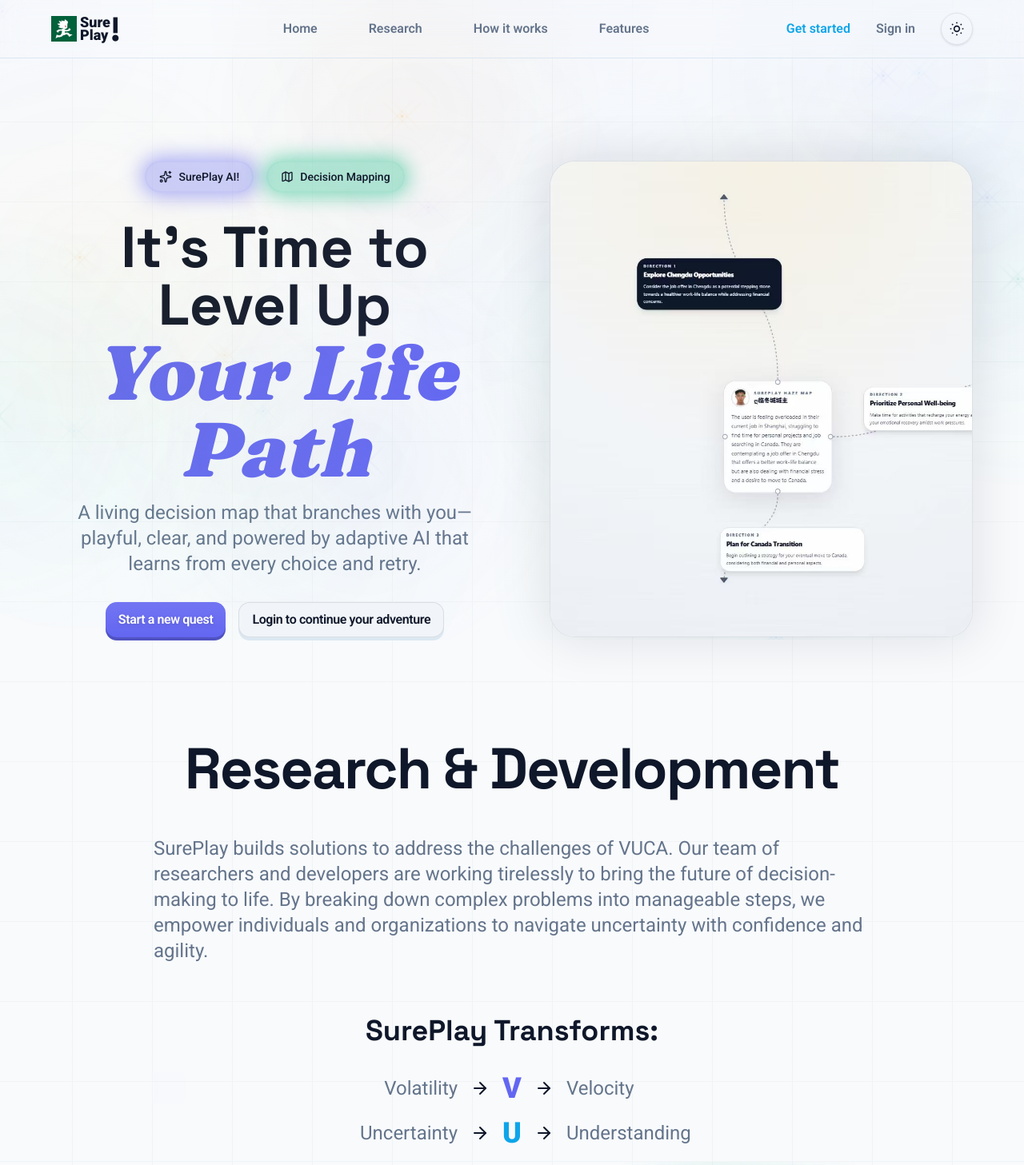
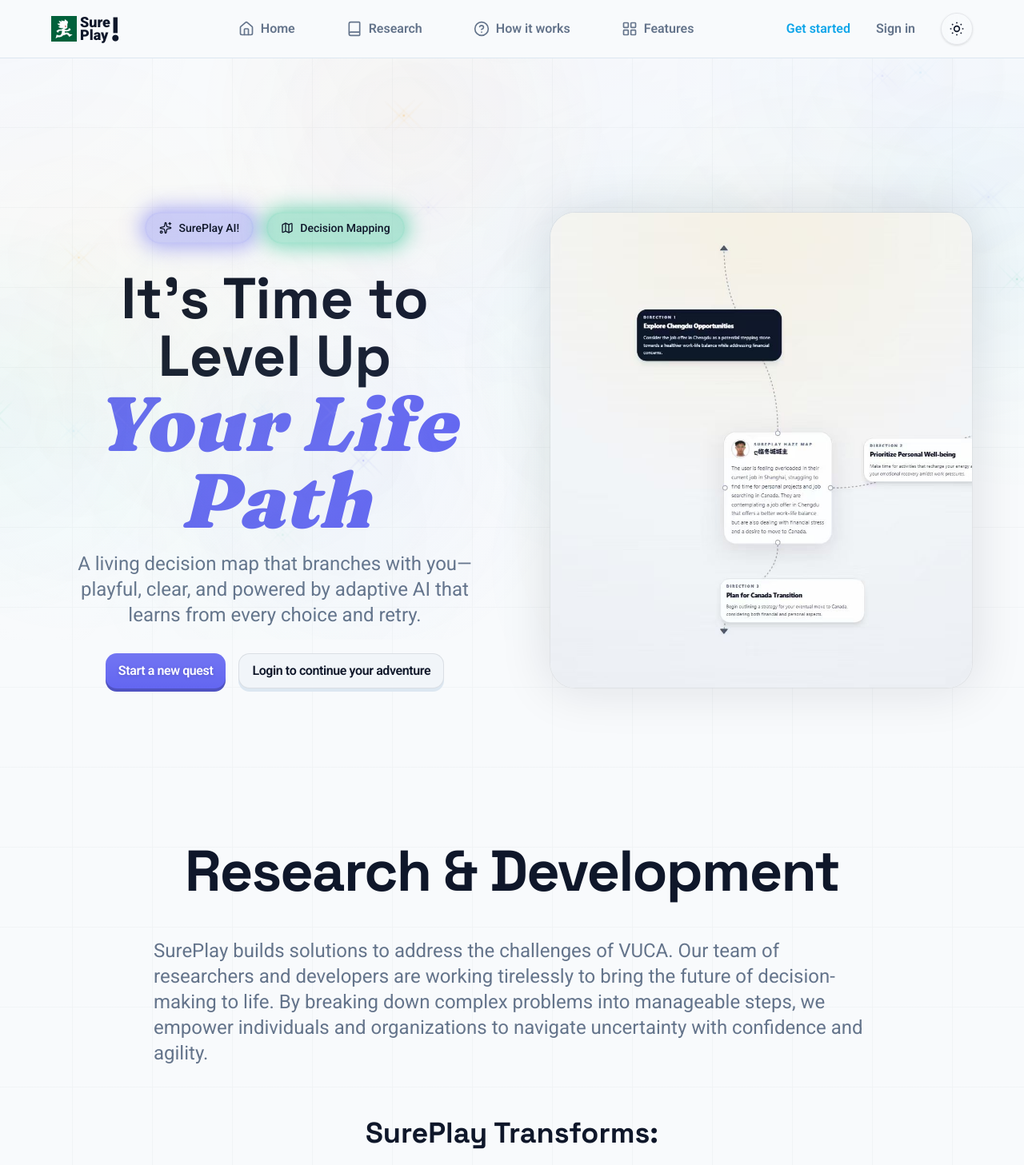
Before and after one commit to GioMarcolla/sure-x, a Next.js app: page / in a window 1280 px wide. Shown: the top 1457 px of the page at 80% size. Built offline with nearby package versions, Linux system fonts and the light colour scheme; no server answers.

Commit message:
Improve white spacing

```diff
--- a/src/app/page.tsx
+++ b/src/app/page.tsx
@@ -16,7 +16,7 @@
         <>
             <SureStarfield />
 
-            <SureHeader />
+            <SureHeader className="z-99" />
             <main className="px-[5%]">
                 <SureHero />
                 <SureResearch />
--- a/src/components/SureFooter.tsx
+++ b/src/components/SureFooter.tsx
@@ -1,6 +1,6 @@
 const SureFooter = () => {
     return (
-        <footer className="mt-32">
+        <footer className="mt-32 pt-16">
             <div className="flex items-center justify-center border-t-2 border-(--border-color) p-8 gap-8 text-center text-(--ink) backdrop-blur-lg">
                 <p>
                     &copy; {new Date().getFullYear()} SurePlay. All rights
--- a/src/components/SureHeader.tsx
+++ b/src/components/SureHeader.tsx
@@ -11,7 +11,7 @@
     return (
         <header
             className={cn(
-                'flex w-full items-center justify-between border-b border-(--border-color-strong) px-[5%] backdrop-blur-lg',
+                'flex w-full items-center justify-between border-b border-(--border-color-strong) px-[5%] backdrop-blur-lg bg-(--bg)',
                 className
             )}
             {...props}
--- a/src/components/SureNavbar.tsx
+++ b/src/components/SureNavbar.tsx
@@ -6,29 +6,41 @@
 import { cn } from '@/lib/tailwind.utils';
 import SureUserNav from '@/components/SureUserNav';
 import SureButton from '@/components/ui/SureButton';
-import { MenuIcon } from 'lucide-react';
+import {
+    Book,
+    CircleQuestionMark,
+    Home,
+    LayoutGrid,
+    LucideIcon,
+    MenuIcon,
+} from 'lucide-react';
 
 type MENU_ITEM = {
     label: string;
     href: string;
+    icon: LucideIcon;
 };
 
 const MENU_ITENS: Array<MENU_ITEM> = [
     {
         label: 'Home',
         href: '/#home',
+        icon: Home,
     },
     {
         label: 'Research',
         href: '/#research',
+        icon: Book,
     },
     {
         label: 'How it works',
         href: '/#how-it-works',
+        icon: CircleQuestionMark,
     },
     {
         label: 'Features',
         href: '/#features',
+        icon: LayoutGrid,
     },
 ] as const;
 
@@ -64,7 +76,7 @@
         >
             <div
                 className={cn(
-                    'flex w-full grow justify-between',
+                    'flex w-full grow justify-between items-center',
                     'md:w-min md:grow-0'
                 )}
             >
@@ -89,21 +101,27 @@
             >
                 <div
                     className={cn(
-                        'flex grow flex-col items-center justify-center gap-0',
-                        'md:flex-row md:gap-8'
+                        'grid grow grid-cols-2 grid-rows-2 items-center justify-center gap-px bg-(--border-color)',
+                        'md:flex md:flex-row md:gap-8 md:bg-transparent'
                     )}
                 >
-                    {MENU_ITENS.map((item, index) => (
+                    {MENU_ITENS.map((item, index) => {
+                        return (
                             <Link
                                 key={'nav-menu-item-' + index}
                                 href={item.href}
                                 className={cn(
-                                'px-4 py-2 text-base text-(--ink-muted) transition-colors hover:text-(--accent-strong)'
+                                    `row-start-${Math.floor(index / 2)} col-start-${index % 2}`,
+                                    'flex aspect-square flex-col items-center justify-center gap-4 bg-(--bg) px-4 py-2 text-base text-(--ink-muted) transition-colors',
+                                    'md:aspect-auto md:flex-row md:justify-center md:gap-2',
+                                    'hover:text-(--accent-strong)'
                                 )}
                             >
+                                <item.icon size={20} />
                                 {item.label}
                             </Link>
-                    ))}
+                        );
+                    })}
                 </div>
                 <SureUserNav />
             </div>
--- a/src/components/SureUserAvatarWithMenu.tsx
+++ b/src/components/SureUserAvatarWithMenu.tsx
@@ -66,7 +66,7 @@
             </SureBasicButton>
             {open && (
                 <SureBasicCard
-                    className="absolute right-0 z-999 mt-2 w-48 rounded-xl bg-(--bg-strong) p-0"
+                    className="absolute right-0 z-999! mt-2 w-48 gap-0 rounded-xl bg-(--bg-strong) p-0"
                     role="menu"
                 >
                     <div className="absolute -top-1.75 right-3.5 h-3 w-3 rotate-45 border border-(--border-color) border-r-transparent! border-b-transparent! bg-(--bg-strong)"></div>
--- a/src/components/home/SureFeatures.tsx
+++ b/src/components/home/SureFeatures.tsx
@@ -74,7 +74,7 @@
         <section
             id="features"
             className={cn(
-                'mt-16 flex flex-col items-center justify-center gap-8 pt-16',
+                'mt-16 flex flex-col items-center justify-center gap-8 pt-32',
                 className
             )}
             {...props}
@@ -101,7 +101,7 @@
                     to provide better suggestions over time.
                 </p>
             </div>
-            <div className="grid w-full grid-cols-1 gap-5 md:grid-cols-2 xl:grid-cols-3">
+            <div className="grid w-full grid-cols-1 gap-8 md:grid-cols-2 xl:grid-cols-3 mt-16">
                 {FEATURES.map((feature, index) => (
                     <SureLoadingCard
                         key={'feature-' + index}
--- a/src/components/home/SureHero.tsx
+++ b/src/components/home/SureHero.tsx
@@ -13,7 +13,7 @@
         <section
             id="hero"
             className={cn(
-                'mt-16 flex w-full flex-col items-center gap-16 pt-16',
+                'mt-16 flex w-full flex-col items-center gap-16 pt-32',
                 'lg:flex-row',
                 className
             )}
--- a/src/components/home/SureNewsSignUp.tsx
+++ b/src/components/home/SureNewsSignUp.tsx
@@ -52,10 +52,10 @@
     return (
         <section
             id="sign-up"
-            className={cn('mt-16 pt-16', className)}
+            className={cn('mt-32 pt-16', className)}
             {...props}
         >
-            <SureBasicCard className="flex flex-col items-center gap-8 p-16">
+            <SureBasicCard className="flex flex-col items-center gap-8 p-32">
                 <h2 className="text-5xl font-black italic sm:text-6xl md:text-7xl">
                     Sign up for the latest news!
                 </h2>
--- a/src/components/home/SureNumbers.tsx
+++ b/src/components/home/SureNumbers.tsx
@@ -46,7 +46,7 @@
     return (
         <section
             className={cn(
-                'mt-16 grid grid-cols-1 items-stretch justify-between gap-8 pt-16',
+                'mt-16 grid grid-cols-1 items-stretch justify-between gap-8 pt-32',
                 'md:grid-cols-2',
                 'lg:grid-cols-4',
                 className
--- a/src/components/home/SureResearch.tsx
+++ b/src/components/home/SureResearch.tsx
@@ -13,7 +13,7 @@
         <section
             id="research"
             className={cn(
-                'mt-16 flex flex-col items-center gap-8 px-32 pt-16',
+                'mt-16 flex flex-col items-center gap-8 px-32 pt-32',
                 className
             )}
             {...props}
--- a/src/components/home/SureWorkflowMap.tsx
+++ b/src/components/home/SureWorkflowMap.tsx
@@ -52,7 +52,7 @@
         <section
             id="how-it-works"
             className={cn(
-                'mt-16 flex w-full flex-col items-center justify-center gap-8 pt-16',
+                'mt-16 flex w-full flex-col items-center justify-center gap-8 pt-32',
                 className
             )}
             {...props}
@@ -82,7 +82,7 @@
             </p>
             <div
                 className={cn(
-                    'flex flex-col gap-16',
+                    'flex flex-col gap-16 mt-16',
                     'lg:flex-row'
                 )}
                 style={{
--- a/src/components/ui/SureLogo.tsx
+++ b/src/components/ui/SureLogo.tsx
@@ -33,8 +33,15 @@
                 />
             </div>
             <h1 className="font-roboto flex items-center p-0 text-lg/4! font-black">
-                Sure Play
-                <span className="text-[42px]! pt-px font-space-grotesk text-(--ink)">
+                <div>
+                    <span className="font-roboto flex items-center p-0 text-lg/4! font-black">
+                        Sure
+                    </span>
+                    <span className="font-roboto flex items-center p-0 text-lg/4! font-black">
+                        Play
+                    </span>
+                </div>
+                <span className="font-space-grotesk pt-px text-[42px]! text-(--ink)">
                     !
                 </span>
             </h1>
```
Lines whose indentation alone changed are shown as unchanged.
